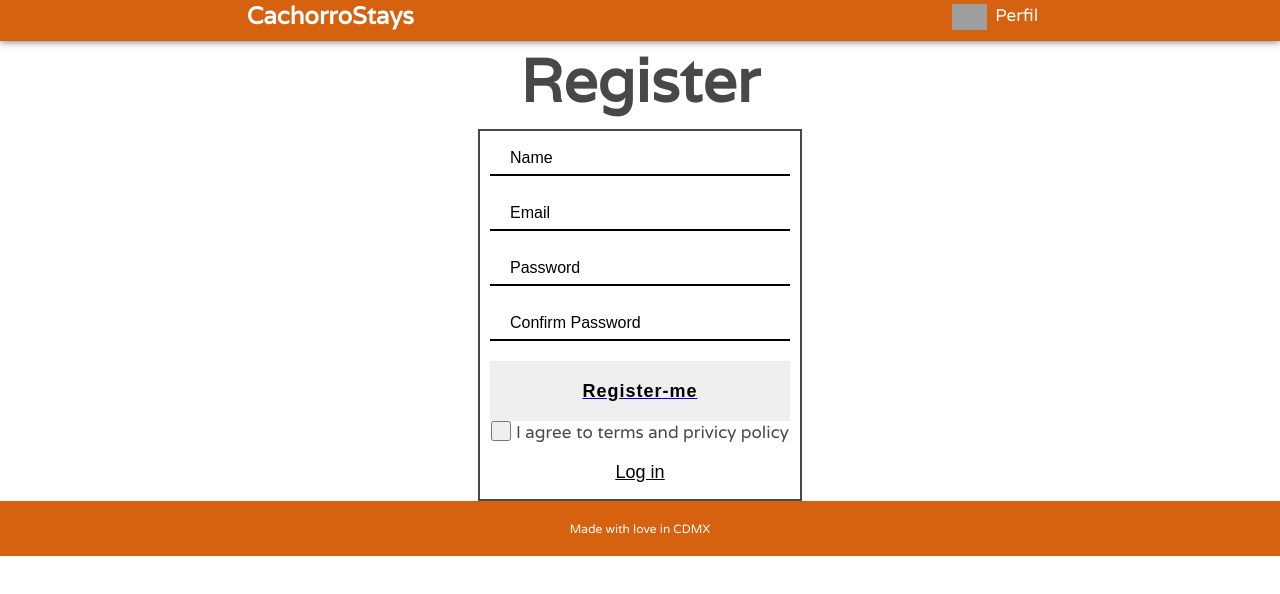
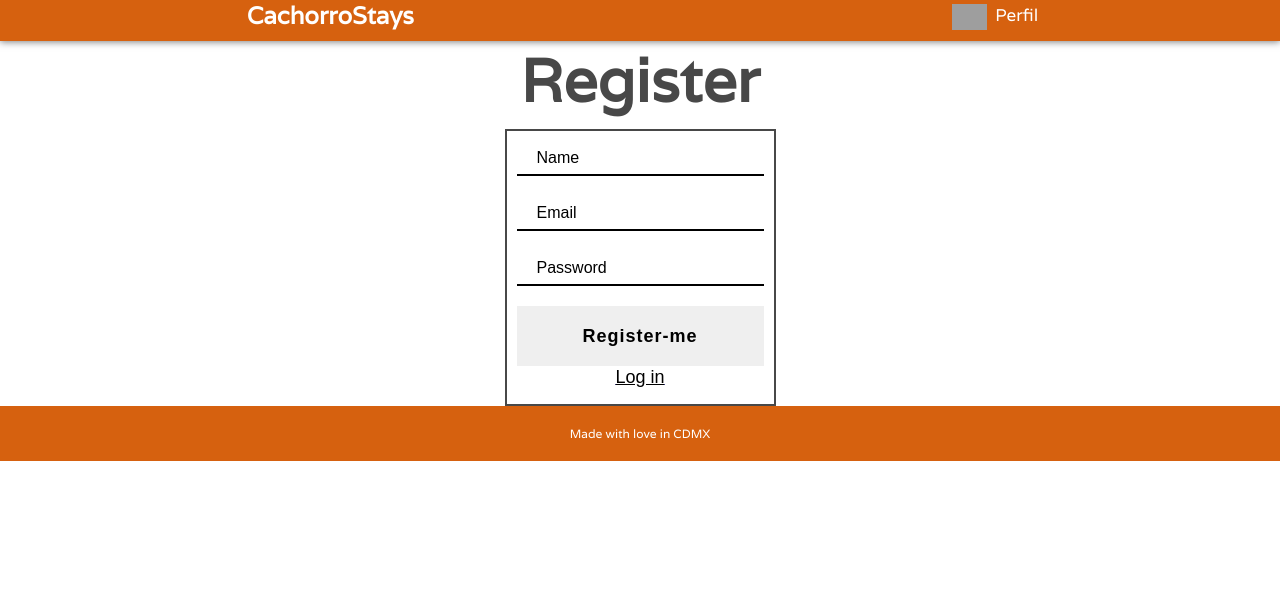
Before and after one commit to iamluisro/cachorroStays, a React app: page /register in a window 1280 px wide. Shown: the top 594 px of the page. Built offline with nearby package versions, Linux system fonts and the light colour scheme; grey boxes are pictures that could not be loaded.

Commit message:
register form is correctly creating a new user through the register form

```diff
--- a/src/frontend/actions/index.js
+++ b/src/frontend/actions/index.js
@@ -22,9 +22,18 @@ export const setError = (payload) => ({
 
 export const registerUser = (payload) => {
   return (dispatch) => {
-    axios
-      .post('/auth/sign-up', payload)
-      .then(({ data }) => dispatch(registerRequest(data)))
+    axios({
+      url: 'https://cachorrostays.iamluisro.now.sh/api/auth/sign-up',
+      method: 'post',
+      data: {
+        ...payload,
+        isAdmin: false,
+      },
+    })
+      .then((data) => {
+        // dispatch(loginUser(payload));
+        console.log(data);
+      })
       .catch((err) => dispatch(setError(err)));
   };
 };
--- a/src/frontend/components/RegisterForm.jsx
+++ b/src/frontend/components/RegisterForm.jsx
@@ -1,9 +1,9 @@
 import React, { useState } from 'react';
 import { connect } from 'react-redux';
 import { Link } from 'react-router-dom';
-import { registerRequest } from '../actions';
+import { registerUser } from '../actions';
 
-const RegisterForm = () => {
+const RegisterForm = (props) => {
   const [form, setValues] = useState({
     email: '',
     name: '',
@@ -15,18 +15,20 @@ const RegisterForm = () => {
       ...form,
       [event.target.name]: event.target.value,
     });
+
+    console.log(form);
   };
 
   const handleSubmit = (event) => {
-    event.preventDefault;
-    props.registerRequest(form);
-    props.history.push('/');
+    event.preventDefault();
+    props.registerUser(form, '/login');
     console.log(form);
   };
 
   return (
-    <form className='register__container--form' onSubmite={handleSubmit}>
+    <form className='register__container--form' onSubmit={handleSubmit}>
       <input
+        name='name'
         className='inputForm'
         type='text'
         placeholder='Name'
@@ -34,33 +36,24 @@ const RegisterForm = () => {
       />
 
       <input
+        name='email'
         className='inputForm'
         type='text'
         placeholder='Email'
         onChange={handleInput}
       />
-      <input className='inputForm' type='password' placeholder='Password' />
       <input
+        name='password'
         className='inputForm'
         type='password'
-        placeholder='Confirm Password'
+        placeholder='Password'
         onChange={handleInput}
       />
-      <Link to='/'>
-        <button type='button' className='registerButton'>
-          Register-me
-        </button>
-      </Link>
-      <div className='privacyTerms'>
-        <button
-          type='button'
-          className='privacyTerms__button'
-          alt='TermsAndPolicy'
-        />
-        <p className='privacyTerms__text'>
-          I agree to terms and privicy policy
-        </p>
-      </div>
+
+      <button type='submit' className='registerButton'>
+        Register-me
+      </button>
+
       <Link to='/login'>
         <button type='button' className='signInButton'>
           Log in
@@ -71,6 +64,6 @@ const RegisterForm = () => {
 };
 
 const mapDispatchToProps = {
-  registerRequest,
+  registerUser,
 };
 export default connect(null, mapDispatchToProps)(RegisterForm);
```
